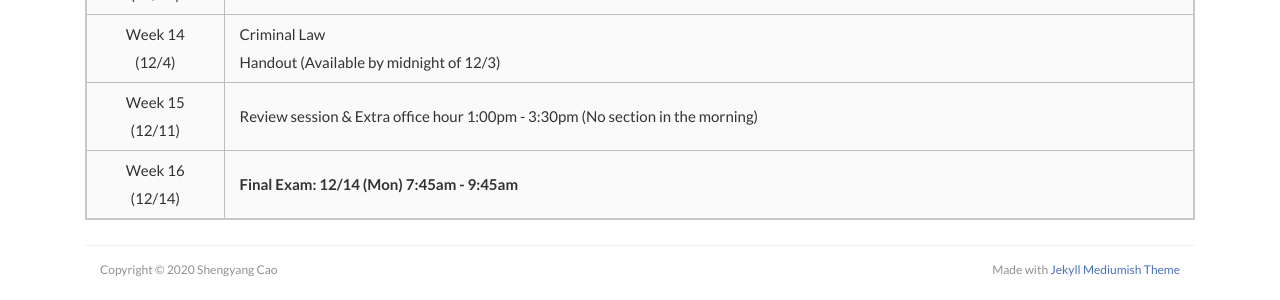
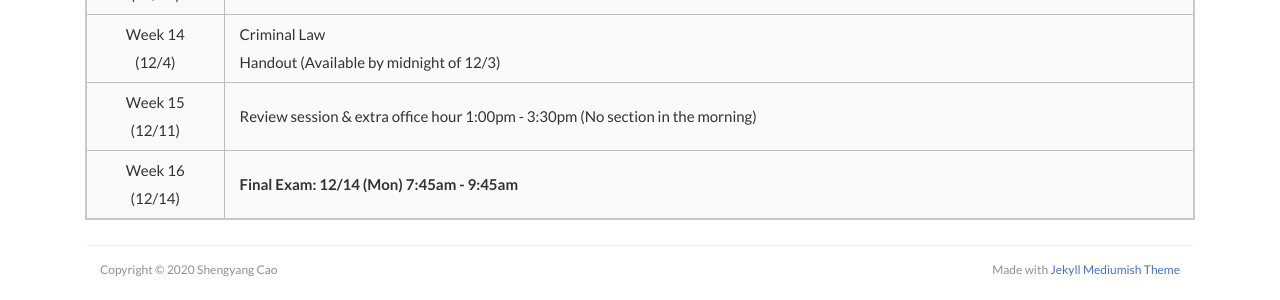
Before and after one commit to scaotravis/scaotravis.github.io, a Jekyll site: the page built from _posts/2020-08-04-teaching-fa-522.md, in a window 1280 px wide and 900 px high, scrolled down 1174 px. Shown: the part 581-881 px from the top of the window. Built offline with Jekyll 4.4.1, drawn with Linux system fonts in a browser that asks for light colours; nearby versions of some CDN libraries; comment, search, counter and statistics services are not loaded.

Commit message:
update weekly schedule

```diff
--- a/_posts/2020-08-04-teaching-fa-522.md
+++ b/_posts/2020-08-04-teaching-fa-522.md
@@ -43,5 +43,5 @@ permalink: /teaching/fa20-522
 | Week 12 <br> (11/20) | **NO DISCUSSION (Exam 3 on 11/19)** |
 | Week 13 <br> (11/27) | **NO DISCUSSION (Thanksgiving Week)** |
 | Week 14 <br> (12/4) | Criminal Law <br> Handout (Available by midnight of 12/3) |
-| Week 15 <br> (12/11) | Review session & Extra office hour 1:00pm - 3:30pm (No section in the morning) |
+| Week 15 <br> (12/11) | Review session & extra office hour 1:00pm - 3:30pm (No section in the morning) |
 | Week 16 <br> (12/14) | **Final Exam: 12/14 (Mon) 7:45am - 9:45am** |
```
Also changed, not shown: 4 other files.
